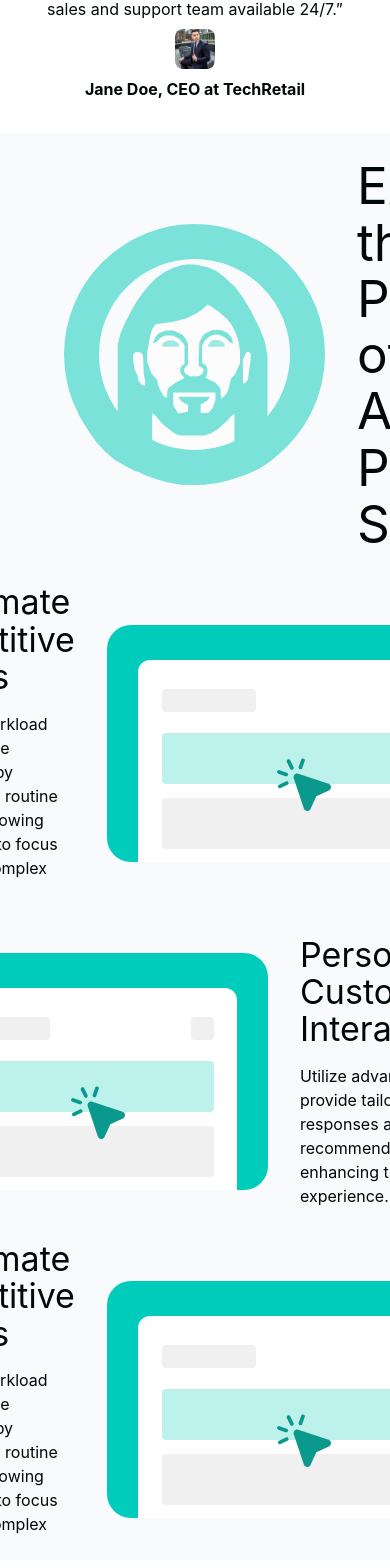
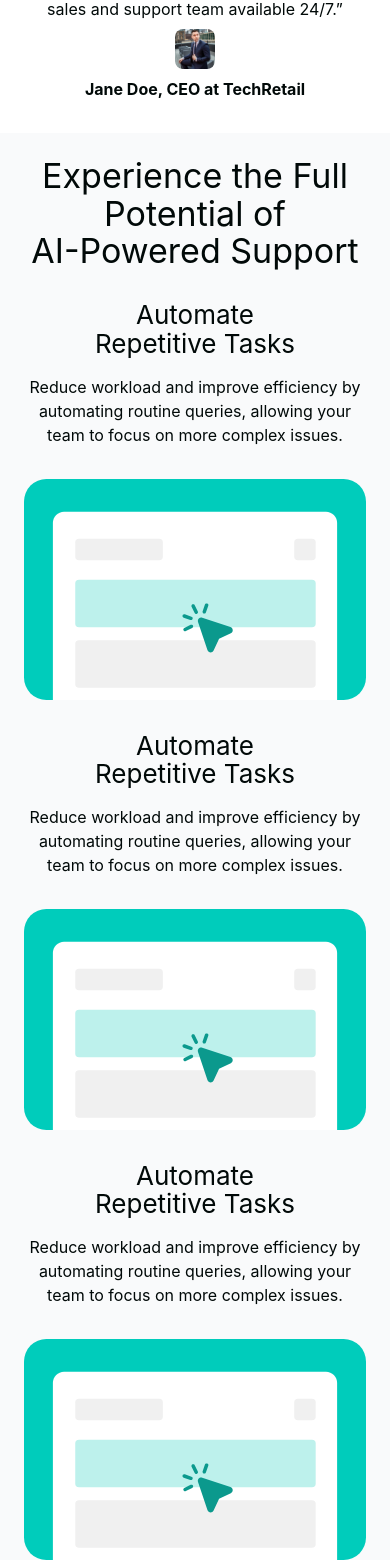
Before and after one commit to FaatehNaeem/SHOP-REP, a React (Vite) app: page / in a window 390 px wide. Shown: the part 2158-3726 px from the top of the page. Built offline with nearby package versions, Linux system fonts and the light colour scheme.

Commit message:
automation section responsivess

```diff
--- a/src/index.css
+++ b/src/index.css
@@ -311,12 +311,11 @@ button:focus-visible {
   }
 }
 
-
 /* rating section */
 
 /* 0px to 706px */
-@media (max-width:706px) and (min-width:0px){
- .growth-guaranteed-section{
+@media (max-width: 706px) and (min-width: 0px) {
+  .growth-guaranteed-section {
     flex-direction: column;
     justify-content: center;
     align-items: center;
@@ -324,24 +323,24 @@ button:focus-visible {
   }
 }
 /* 0px to 636px */
-@media (max-width:636px) and (min-width:0px){
- .ratings-container{
+@media (max-width: 636px) and (min-width: 0px) {
+  .ratings-container {
     flex-direction: column;
     justify-content: center;
     align-items: center;
     font-weight: bold;
   }
-.ratings-divider{
+  .ratings-divider {
     width: 80%;
     height: 0px;
   }
 }
 /* 0px to 391px */
-@media (max-width:391px) and (min-width:0px){
-.trusted-icon{
+@media (max-width: 391px) and (min-width: 0px) {
+  .trusted-icon {
     width: 80%;
   }
-.rating-icon{
+  .rating-icon {
     width: 80%;
   }
 }
@@ -349,9 +348,62 @@ button:focus-visible {
 /* leading-brands-banner */
 
 /* 0px to 810px */
-@media (max-width:811px) and (min-width:0px){
-.leading-brands-container{
+@media (max-width: 811px) and (min-width: 0px) {
+  .leading-brands-container {
     gap: 40px;
     margin-left: 30px;
   }
 }
+
+/* automation section  */
+
+/* 0px to 1052px */
+@media (max-width: 1052px) and (min-width: 0px) {
+  .automation-titles-container {
+    text-align: center;
+  }
+  .heading1 {
+    font-size: 3rem;
+  }
+}
+
+/* 0px to 811px */
+@media (max-width: 811px) and (min-width: 0px) {
+  .automation-titles-container {
+    margin-left: 0px;
+    width: 100%;
+  }
+  .image-heading-container {
+    padding-left: 0px;
+  }
+  .automation-logo {
+    display: none;
+  }
+  .heading1 {
+    font-size: 34px;
+  }
+  .automation-section-logo {
+    width: 342px;
+    height: 221px;
+  }
+  .automation-subtitles-container {
+    width: 342px;
+  }
+  .heading2 {
+    font-size: 26px;
+  }
+}
+
+/* 0px to 728px */
+@media (max-width: 728px) and (min-width: 0px) {
+  .automation-sections {
+    flex-direction: column;
+    text-align: center;
+  }
+  .display-headings {
+    display: flex;
+  }
+  .hide-on-mobile {
+    display: none;
+  }
+}
--- a/src/sections/automation-section.tsx
+++ b/src/sections/automation-section.tsx
@@ -1,24 +1,26 @@
-
 export default function AutomationSection() {
   return (
     <div className="bg-background2 mt-8">
-        <div className="w-screen flex flex-row items-center pl-16 pt-6">
+      {/* first section */}
+      <div className="w-screen flex flex-row items-center pl-16 pt-6 image-heading-container">
         <img
           src="automation-section-icon.svg"
           alt=""
           width={"261px"}
           height={"261px"}
+          className="automation-logo"
         />
-          <div className="flex flex-col ml-8 items-center">
-            <h1>Experience the Full Potential of</h1>
-            <h1>AI-Powered Support</h1>
+        <div className="flex flex-col ml-8 items-center automation-titles-container">
+          <h1 className="heading1">Experience the Full Potential of</h1>
+          <h1 className="heading1">AI-Powered Support</h1>
         </div>
       </div>
 
-        <div className="flex flex-row items-center justify-center gap-8 mt-8">
-          <div className="flex flex-col w-[357px]">
-            <h1 className="text-[34px]">Automate</h1>
-            <h1 className="text-[34px]">Repetitive Tasks</h1>
+      {/* second section */}
+      <div className="flex flex-row items-center justify-center gap-8 mt-8 automation-sections">
+        <div className="flex flex-col w-[357px] automation-subtitles-container">
+          <h1 className="text-[34px] heading2">Automate</h1>
+          <h1 className="text-[34px] heading2">Repetitive Tasks</h1>
           <p className="mt-4">
             Reduce workload and improve efficiency by automating routine
             queries, allowing your team to focus on more complex issues.
@@ -29,19 +31,33 @@ export default function AutomationSection() {
           alt=""
           width={"367px"}
           height={"237px"}
+          className="automation-section-logo"
         />
       </div>
 
-        <div className="flex flex-row items-center justify-center gap-8 mt-8">
+      {/* third section */}
+      <div className="flex flex-row items-center justify-center gap-8 mt-8 automation-sections">
+        <div className="flex-col w-[357px] automation-subtitles-container hidden display-headings">
+          <h1 className="text-[34px] heading2">Automate</h1>
+          <h1 className="text-[34px] heading2">Repetitive Tasks</h1>
+          <p className="mt-4">
+            Reduce workload and improve efficiency by automating routine
+            queries, allowing your team to focus on more complex issues.
+          </p>
+        </div>
+
         <img
           src="automation-section-1.svg"
           alt=""
           width={"367px"}
           height={"237px"}
+          className="automation-section-logo"
         />
-          <div className="flex flex-col w-[357px]">
-            <h1 className="text-[34px]">Personalize Customer</h1>
-            <h1 className="text-[34px]">Interactions</h1>
+
+        {/* hide this for 728px */}
+        <div className="flex flex-col w-[357px] automation-subtitles-container hide-on-mobile">
+          <h1 className="text-[34px] heading2">Personalize Customer</h1>
+          <h1 className="text-[34px] heading2">Interactions</h1>
           <p className="mt-4">
             Utilize advanced AI to provide tailored responses and product
             recommendations, enhancing the customer experience.{" "}
@@ -49,10 +65,11 @@ export default function AutomationSection() {
         </div>
       </div>
 
-        <div className="flex flex-row items-center justify-center gap-8 mt-8">
-          <div className="flex flex-col w-[357px]">
-            <h1 className="text-[34px]">Automate</h1>
-            <h1 className="text-[34px]">Repetitive Tasks</h1>
+      {/* fourth section */}
+      <div className="flex flex-row items-center justify-center gap-8 mt-8 automation-sections">
+        <div className="flex flex-col w-[357px] automation-subtitles-container">
+          <h1 className="text-[34px] heading2">Automate</h1>
+          <h1 className="text-[34px] heading2">Repetitive Tasks</h1>
           <p className="mt-4">
             Reduce workload and improve efficiency by automating routine
             queries, allowing your team to focus on more complex issues.
@@ -63,6 +80,7 @@ export default function AutomationSection() {
           alt=""
           width={"367px"}
           height={"237px"}
+          className="automation-section-logo"
         />
       </div>
     </div>
```
Lines whose indentation alone changed are shown as unchanged.
